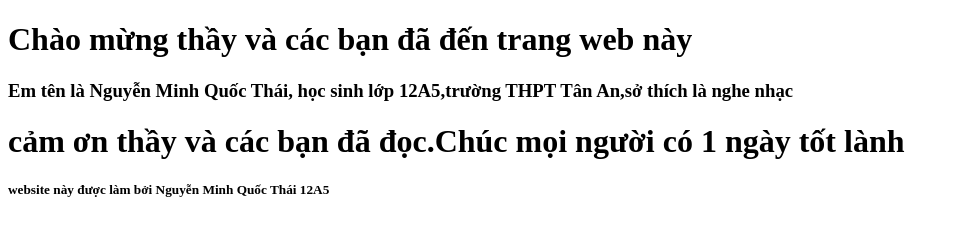
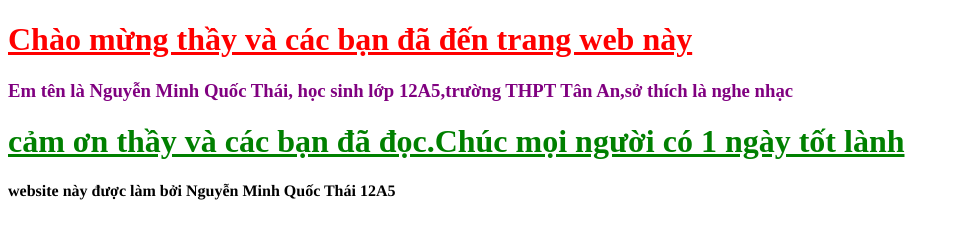
Before and after one commit to phuongyuti/quocthai, a plain HTML site: page index.html in a window 1280 px wide. Shown: the whole page, without its empty margins (0-960 px from the left). Drawn offline with Linux system fonts and the light colour scheme.

Commit message:
Update index.html

```diff
--- a/index.html
+++ b/index.html
@@ -4,13 +4,11 @@
 <title>Nguyen Minh Quoc Thai</title>
 </head>
 <header>
-<h1>Chào mừng thầy và các bạn đã đến trang web này</h1>
+<h1 style="color:red;font-family:Times New Roman;text-decoration:underline">Chào mừng thầy và các bạn đã đến trang web này</h1>
 </header>
 <body>
-<h3>Em tên là Nguyễn Minh Quốc Thái, học sinh lớp 12A5,trường THPT Tân An,sở thích là nghe nhạc</h3>
+<h3 style="color:purple;font-family:Times New Roman">Em tên là Nguyễn Minh Quốc Thái, học sinh lớp 12A5,trường THPT Tân An,sở thích là nghe nhạc</h3>
+<h1 style="color:green;font-family:Times New Roman;text-decoration:underline">cảm ơn thầy và các bạn đã đọc.Chúc mọi người có 1 ngày tốt lành</h1>
+<h4 style=“color:cyan;font-family:Times New Roman> <strong> website này được làm bởi Nguyễn Minh Quốc Thái 12A5 </strong> </h4>
 </body>
-<footer>
-<h1>cảm ơn thầy và các bạn đã đọc.Chúc mọi người có 1 ngày tốt lành</h1>
-<h5>website này được làm bởi Nguyễn Minh Quốc Thái 12A5<h5>
-</footer>
 </html>
```
